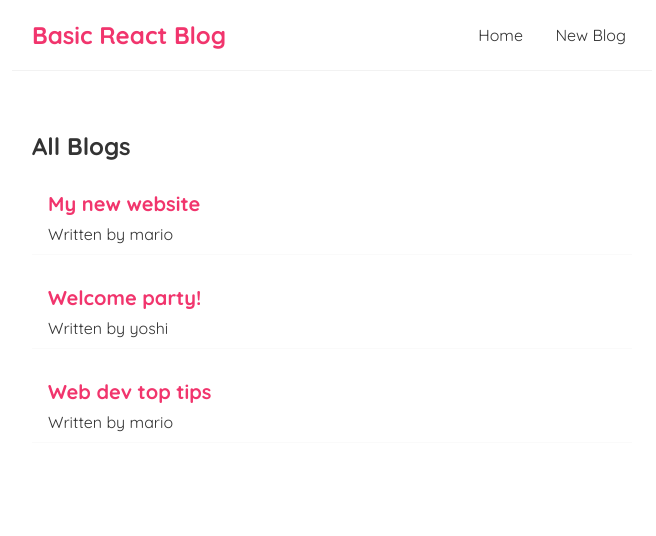
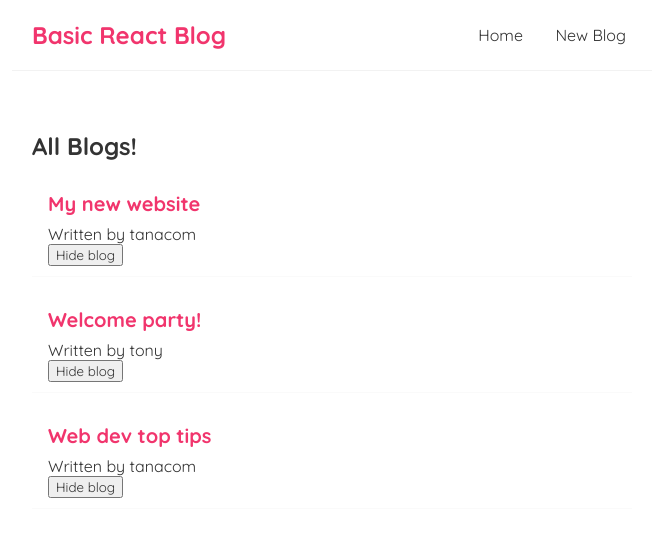
Before and after one commit to TandohAnthonyNwiAckah/basic_blog_react, a React (Create React App) app: page / in a window 1280 px wide. Shown: the top 536 px of the page, without its empty margins (308-964 px from the left). Built offline with nearby package versions, Linux system fonts and the light colour scheme.

Commit message:
Pass function as props

```diff
--- a/src/BlogList.js
+++ b/src/BlogList.js
@@ -1,4 +1,4 @@
-const BlogList = ({ blogs, title }) => {
+const BlogList = ({ blogs, title, hideBlog }) => {
   //   const blogs = props.blogs;
   //   const title = props.title;
 
@@ -9,6 +9,7 @@ const BlogList = ({ blogs, title }) => {
         <div className="blog-preview" key={blog.id}>
           <h2>{blog.title}</h2>
           <p>Written by {blog.author}</p>
+          <button onClick={() => hideBlog(blog.id)}>Hide blog</button>
         </div>
       ))}
     </div>
--- a/src/Home.js
+++ b/src/Home.js
@@ -2,20 +2,37 @@ import { useState } from "react";
 import BlogList from "./BlogList";
 
 const Home = () => {
+  // STATE
   const [blogs, setBlogs] = useState([
-    { title: "My new website", body: "lorem ipsum...", author: "mario", id: 1 },
-    { title: "Welcome party!", body: "lorem ipsum...", author: "yoshi", id: 2 },
+    {
+      title: "My new website",
+      body: "lorem ipsum...",
+      author: "tanacom",
+      id: 1,
+    },
+    { title: "Welcome party!", body: "lorem ipsum...", author: "tony", id: 2 },
     {
       title: "Web dev top tips",
       body: "lorem ipsum...",
-      author: "mario",
+      author: "tanacom",
       id: 3,
     },
   ]);
 
+  // Hide blog using filter id
+  const hideBlog = (id) => {
+    const newBlogs = blogs.filter((blog) => blog.id !== id);
+    setBlogs(newBlogs);
+  };
+
   return (
     <div className="home">
-      <BlogList blogs={blogs} title={"All Blogs"} />
+      <BlogList blogs={blogs} title={"All Blogs!"} hideBlog={hideBlog} />
+
+      {/* <BlogList
+        blogs={blogs.filter((blog) => blog.author === "tony")}
+        title="Tony's Blogs"
+      /> */}
     </div>
   );
 };
```
